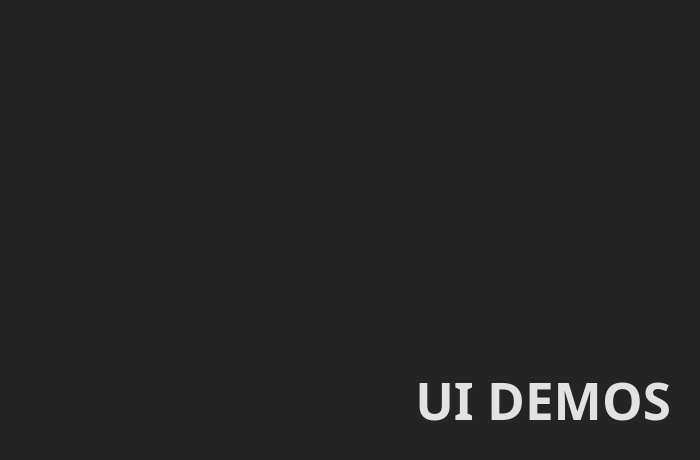
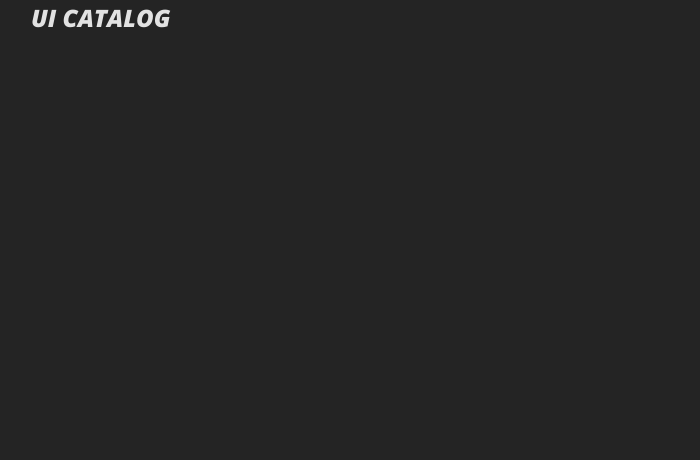
Before and after one commit to Aaron-G-Sanchez/UI-DEMOS, a React (Vite) app: page / in a window 1280 px wide. Shown: the top 460 px of the page, without its empty margins (97-797 px from the left). Built offline with nearby package versions, Linux system fonts and the light colour scheme.

Commit message:
Added nav bar component.
Will be populated with items as experiences are made.

```diff
--- a/index.html
+++ b/index.html
@@ -4,6 +4,12 @@
     <meta charset="UTF-8" />
     <link rel="icon" type="image/svg+xml" href="/vite.svg" />
     <meta name="viewport" content="width=device-width, initial-scale=1.0" />
+    <link rel="preconnect" href="https://fonts.googleapis.com" />
+    <link rel="preconnect" href="https://fonts.gstatic.com" crossorigin />
+    <link
+      href="https://fonts.googleapis.com/css2?family=Open+Sans:ital,wght@0,300..800;1,300..800&display=swap"
+      rel="stylesheet"
+    />
     <title>UI DEMOS: Aaron G Sanchez</title>
   </head>
   <body>
--- a/src/App.scss
+++ b/src/App.scss
@@ -1,6 +1,4 @@
-#root {
-  max-width: 1280px;
-  margin: 0 auto;
-  padding: 2rem;
-  text-align: center;
+main {
+  height: 100%;
+  width: 100%;
 }
--- a/src/App.tsx
+++ b/src/App.tsx
@@ -1,11 +1,10 @@
 import './App.scss'
+import { Navbar } from './components/navbar/Navbar'
 
 export const App = () => {
   return (
-    <>
-      <div>
-        <h1>UI DEMOS</h1>
-      </div>
-    </>
+    <main>
+      <Navbar />
+    </main>
   )
 }
--- /dev/null
+++ b/src/components/navbar/Navbar.scss
@@ -0,0 +1,10 @@
+.navbar {
+  display: flex;
+  margin: 0 auto;
+  width: 80%;
+}
+
+h1 {
+  font-style: italic;
+  font-weight: 900;
+}
--- /dev/null
+++ b/src/components/navbar/Navbar.tsx
@@ -0,0 +1,9 @@
+import './Navbar.scss'
+
+export const Navbar: React.FC = () => {
+  return (
+    <nav className="navbar">
+      <h1>UI CATALOG</h1>
+    </nav>
+  )
+}
--- a/src/index.scss
+++ b/src/index.scss
@@ -1,9 +1,8 @@
 :root {
-  font-family: system-ui, Avenir, Helvetica, Arial, sans-serif;
+  font-family: "Open Sans", system-ui, Avenir, Helvetica, Arial, sans-serif;
   line-height: 1.5;
   font-weight: 400;
 
-  color-scheme: light dark;
   color: rgba(255, 255, 255, 0.87);
   background-color: #242424;
 
@@ -13,24 +12,17 @@
   -moz-osx-font-smoothing: grayscale;
 }
 
-a {
-  font-weight: 500;
-  color: #646cff;
-  text-decoration: inherit;
-}
-a:hover {
-  color: #535bf2;
+* {
+  margin: 0;
+  padding: 0;
 }
 
 body {
-  margin: 0;
-  display: flex;
-  place-items: center;
-  min-width: 320px;
-  min-height: 100vh;
+  height: 100vh;
+  width: 100vw;
 }
 
-h1 {
-  font-size: 3.2em;
-  line-height: 1.1;
+#root {
+  height: 100%;
+  width: 100%;
 }
```
